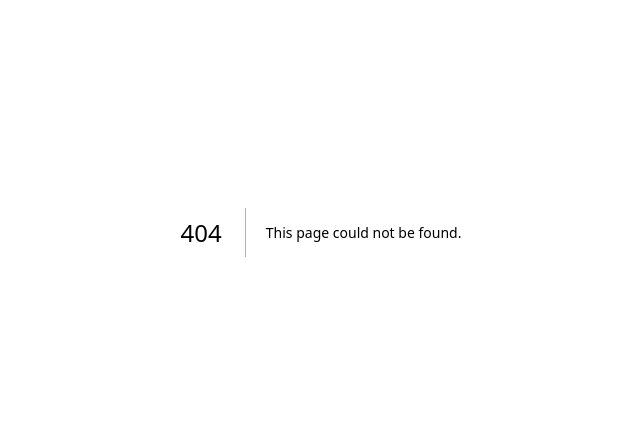
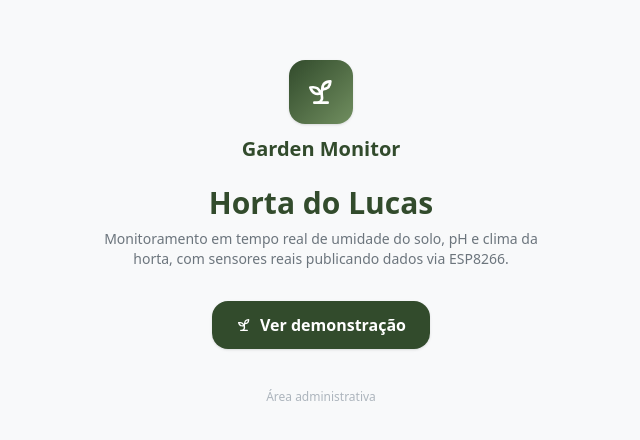
Before and after one commit to lucas-hochmann-rosa/garden-monitor-web, a Next.js app: page / in a window 1280 px wide. Before the commit this address had no page. Shown: the part 168-608 px from the top of the page, without its empty margins (319-959 px from the left). Built offline with nearby package versions, Linux system fonts and the light colour scheme; no server answers; the database is empty.

Commit message:
feat: add public landing page

```diff
--- /dev/null
+++ b/src/app/page.tsx
@@ -0,0 +1,48 @@
+import Link from 'next/link';
+import { Sprout, Thermometer } from 'lucide-react';
+import { BrandMark } from '@/shared/components/layout/BrandMark';
+import { getGardenName } from '@/modules/settings/server/garden-settings.service';
+import { getCurrentWeather } from '@/shared/lib/weather';
+
+// Sempre renderizada sob demanda: o nome da horta vem do banco e o clima vem de uma
+// API externa, nenhum dos dois deve ficar congelado no HTML gerado em build.
+export const dynamic = 'force-dynamic';
+
+// Landing page pública: nome da horta (banco), clima real da região (se
+// WEATHER_LATITUDE/LONGITUDE estiverem configuradas) e os dois pontos de entrada -
+// a demonstração aberta e, discretamente, a área administrativa.
+export default async function LandingPage() {
+  const [gardenName, weather] = await Promise.all([getGardenName(), getCurrentWeather()]);
+
+  return (
+    <main className="min-h-screen bg-[#f8f9fa] flex flex-col items-center justify-center p-6 text-center">
+      <BrandMark size="lg" />
+
+      <h1 className="text-3xl font-bold text-[#324b2c] mt-6">{gardenName}</h1>
+      <p className="text-sm text-[#6c757d] mt-2 max-w-md">
+        Monitoramento em tempo real de umidade do solo, pH e clima da horta, com sensores reais publicando dados via
+        ESP8266.
+      </p>
+
+      {weather && (
+        <div className="mt-6 flex items-center gap-2 px-4 py-2 bg-white border border-[#dee2e6] rounded-xl shadow-sm text-sm text-[#324b2c]">
+          <Thermometer className="w-4 h-4 text-orange-500" />
+          <span>
+            {weather.temperature}°C - {weather.description} - {weather.airHumidity}% de umidade do ar na região
+          </span>
+        </div>
+      )}
+
+      <Link
+        href="/demo/dashboard"
+        className="mt-8 px-6 py-3 bg-[#324b2c] text-white rounded-xl font-semibold hover:bg-[#718f60] transition-colors flex items-center gap-2 shadow-sm"
+      >
+        <Sprout className="w-4 h-4" /> Ver demonstração
+      </Link>
+
+      <Link href="/admin" className="mt-10 text-xs text-[#adb5bd] hover:text-[#6c757d] transition-colors">
+        Área administrativa
+      </Link>
+    </main>
+  );
+}
```
